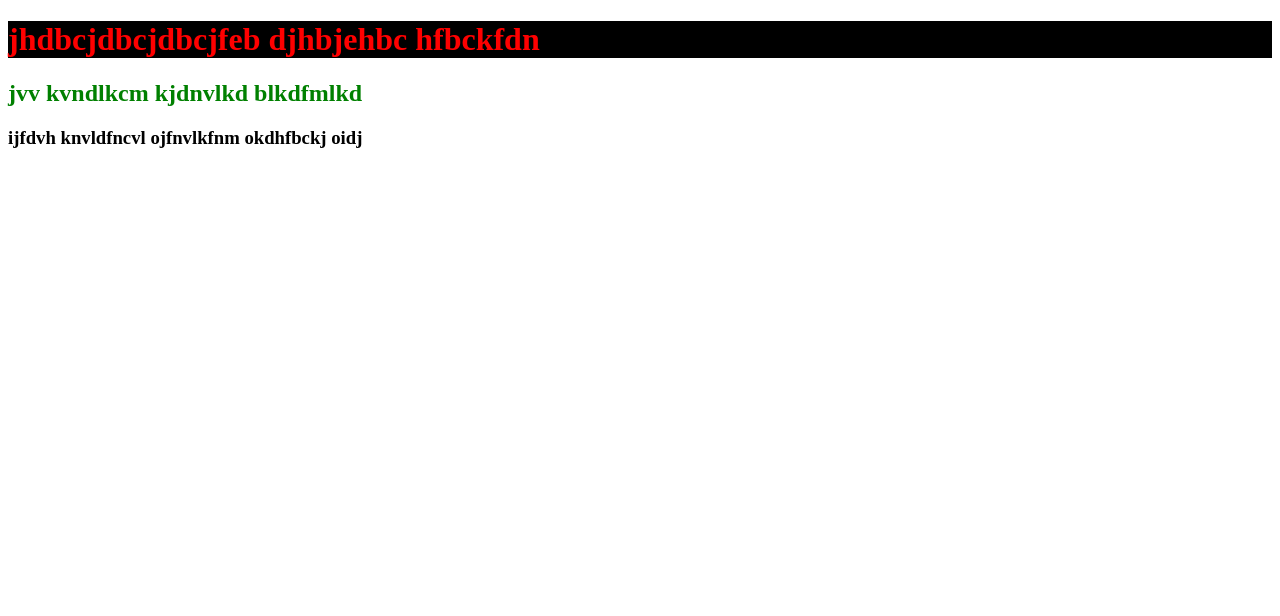
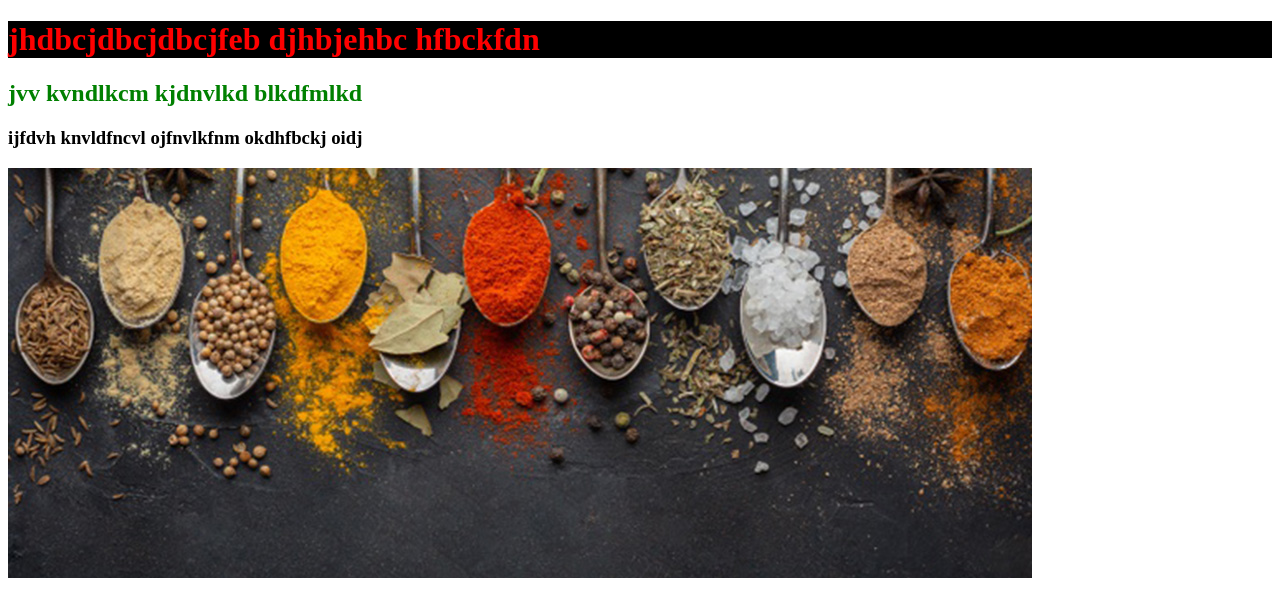
Before and after one commit to Tanni-Dey/my-second-repo, a plain HTML site: page index.html in a window 1280 px wide. Drawn offline with Linux system fonts and the light colour scheme.

Commit message:
image add

```diff
--- a/index.html
+++ b/index.html
@@ -11,5 +11,6 @@
     <h1>jhdbcjdbcjdbcjfeb djhbjehbc hfbckfdn</h1>
     <h2>jvv kvndlkcm kjdnvlkd  blkdfmlkd</h2>
     <h3>ijfdvh knvldfncvl ojfnvlkfnm okdhfbckj oidj</h3>
+    <img src="images/About-US-01.jpg" alt="">
 </body>
 </html>
```
Also changed, not shown: images/About-US-01.jpg (added), images/Menu-03-1 (1).jpg (added), images/dine-out.jpg (added).
